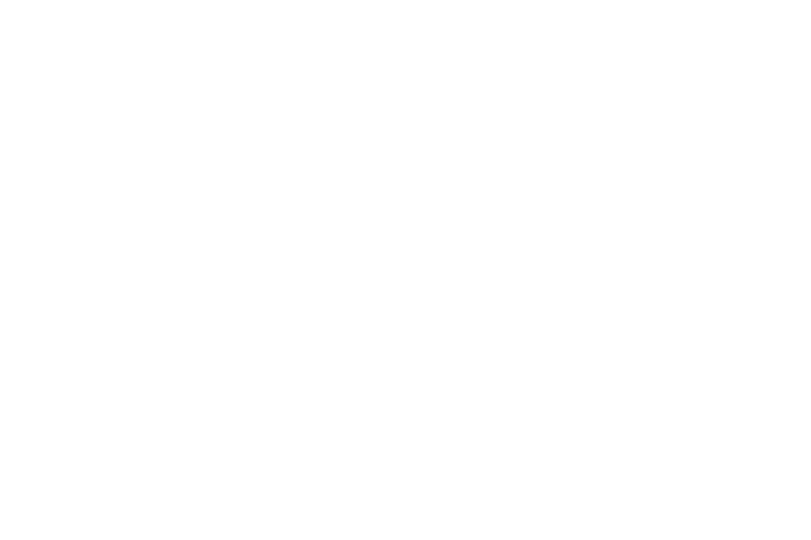
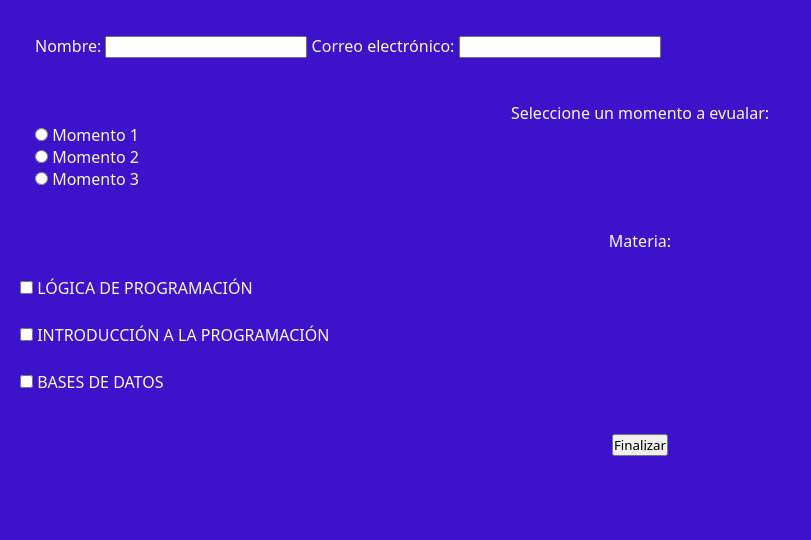
Before and after one commit to JUpegui20/cesde-IAP-momento2-surveys-juanpablo-upeguiortiz, a plain HTML site: page contact-us.html in a window 1280 px wide. Shown: the whole page, without its empty margins (0-811 px from the left). Drawn offline with Linux system fonts and the light colour scheme.

Commit message:
Escriba cualquier cosaFormulario-contactenos

```diff
--- a/contact-us.html
+++ b/contact-us.html
@@ -0,0 +1,82 @@
+<!DOCTYPE html>
+<html lang="es">
+
+<head>
+    <meta charset="UTF-8" />
+    <title>Página de presentación del sistema de encuestas</title>
+
+    <link rel="stylesheet" href="styles/style.css">
+</head>
+
+
+<body class="body-contact">
+
+
+<form>
+    <label for="nombre">Nombre:</label>
+    <input type="text" id="nombre" name="nombre">
+
+    <label for="email">Correo electrónico:</label>
+    <input type="email" id="email" name="email">
+
+
+    <br>
+    <br>
+    <br>
+
+<form>
+  <p>Seleccione un momento a evualar:</p>
+
+  <label>
+    <input type="radio" name="pago" value="efectivo">
+    Momento 1
+  </label><br>
+
+  <label>
+    <input type="radio" name="pago" value="tarjeta">
+    Momento 2
+  </label><br>
+
+  <label>
+    <input type="radio" name="pago" value="transferencia">
+    Momento 3
+  </label>
+</form>
+
+
+
+    <p>Materia:</p>
+
+
+        <label class="checkbox-item">
+            <input type="checkbox" name="servicio[]" value="LOGICA DE PROGRAMACION">
+            LÓGICA DE PROGRAMACIÓN
+        </label>
+
+        <label class="checkbox-item">
+            <input type="checkbox" name="servicio[]" value="INTRODUCCION A LA PROGRAMACION">
+            INTRODUCCIÓN A LA PROGRAMACIÓN
+        </label>
+
+        <label class="checkbox-item">
+            <input type="checkbox" name="servicio[]" value="BASES DE DATOS">
+            BASES DE DATOS
+        </label>
+
+        <header class="header-Survey ">
+        <form action="contact-us.html">
+
+
+            <input type="submit" value="Finalizar">
+        </form>
+    <br>
+    <br>
+    <br>
+    </header>
+
+</form>
+
+
+</body>
+
+</html>
--- a/styles/style.css
+++ b/styles/style.css
@@ -41,6 +41,16 @@
     flex-direction: column;
     gap: 25px;
 }
+.body-contact {
+    background: #3d12cb;
+    color: #f8f8f8;
+    padding: 20px;
+    min-height: 100vh;
+
+    display: flex;
+    flex-direction: column;
+    gap: 25px;
+}
 
 
 footer {
```
